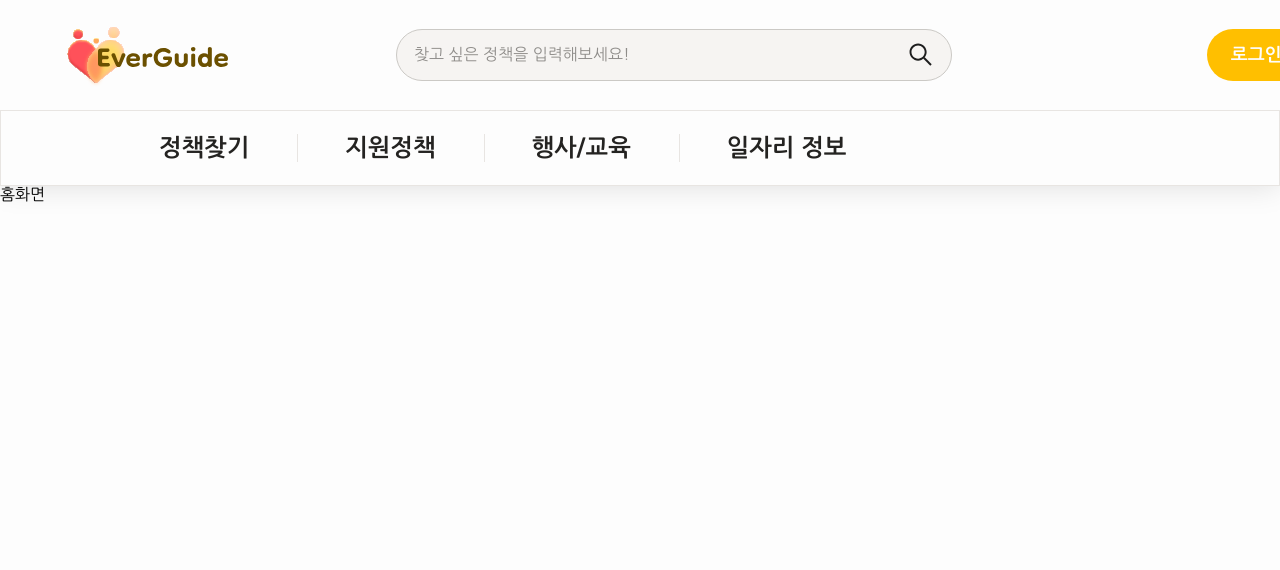
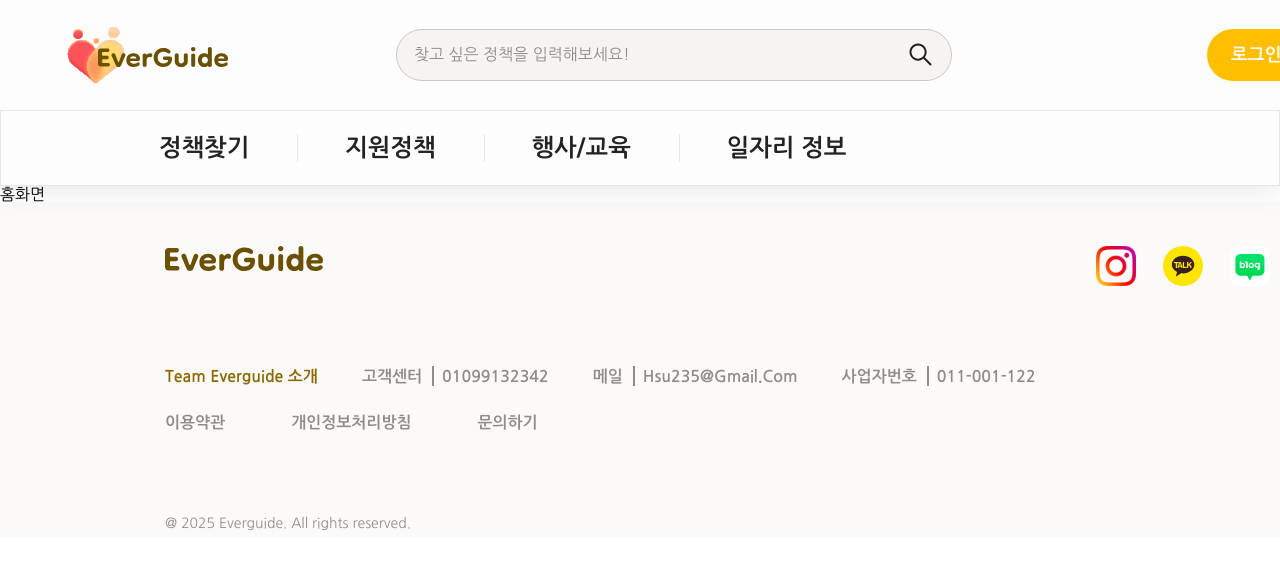
Before and after one commit to Everguide2/Everguide-client, a React (Vite) app: page / in a window 1280 px wide. Shown: the top 570 px of the page. Built offline with nearby package versions, Linux system fonts and the light colour scheme.

Commit message:
[Fix] outlet max-width 삭제

```diff
--- /dev/null
+++ b/src/layout/RootLayout.jsx
@@ -0,0 +1,15 @@
+import {Outlet} from 'react-router-dom';
+import Header from './Header';
+import Footer from './Footer';
+
+const RootLayout = () => {
+  return (
+      <>
+        <Header/>
+        <Outlet/>
+        <Footer/>
+      </>
+  );
+};
+
+export default RootLayout;
--- a/src/layout/rootLayout.jsx
+++ /dev/null
@@ -1,32 +0,0 @@
-import { Outlet } from 'react-router-dom';
-import Header from './Header';
-import Footer from './Footer';
-import styled from 'styled-components';
-
-const RootLayout = () => {
-  return (
-    <>
-    <Header/>
-    <Wrapper>
-      <Outlet/>
-    </Wrapper>
-    <Footer/>
-    </>
-  );
-};
-
-export default RootLayout;
-
-const Wrapper = styled.div`
-  display: flex;
-  flex-direction: column;
-  width: 100%;
-  height: 100%;
-  max-width: ${({theme}) => theme.size.safeArea};
-  background-color: ${({theme}) => theme.colors.white};
-  margin: 0 auto;
-
-  div{
-    height: 2000px;
-  }
-`
--- a/src/routes/routes.jsx
+++ b/src/routes/routes.jsx
@@ -1,4 +1,4 @@
-import RootLayout from "../layout/rootLayout";
+import RootLayout from "../layout/RootLayout.jsx";
 import {Home, Policy, Event, Job} from "../pages";
 import {pagePath} from "./pagePath.js";
 
```
